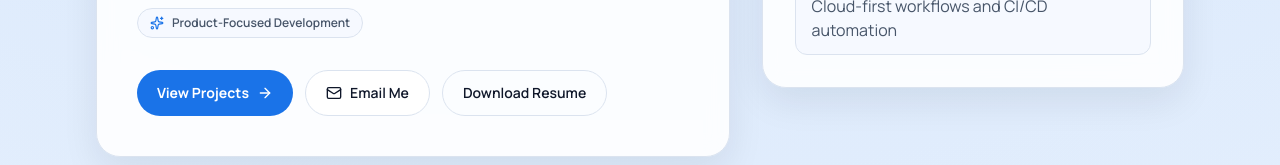
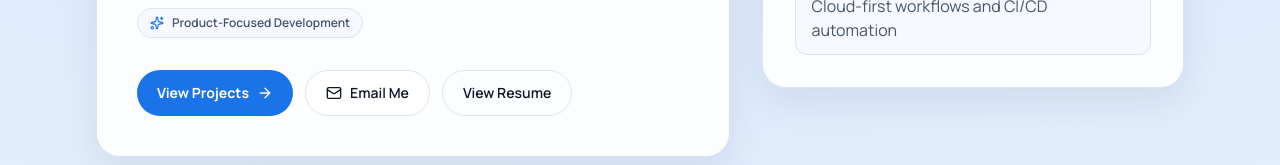
Before and after one commit to shivamkr1353/myportfolio, a React (Vite) app: page / in a window 1280 px wide. Shown: the part 635-800 px from the top of the page. Built offline with nearby package versions, Linux system fonts and the light colour scheme.

Commit message:
Open resume in browser instead of download

```diff
--- a/src/App.jsx
+++ b/src/App.jsx
@@ -352,11 +352,12 @@ function App() {
                 Email Me
               </a>
               <a
-                href="/Shivam_Resume.docx"
-                download
+                href="/Shivam_Resume.pdf"
+                target="_blank"
+                rel="noopener noreferrer"
                 className="inline-flex items-center gap-2 rounded-full border border-[var(--line)] px-5 py-3 text-sm font-semibold text-[var(--text)] transition hover:border-[var(--primary)] hover:text-[var(--primary-strong)]"
               >
-                Download Resume
+                View Resume
               </a>
             </div>
           </Motion.div>
```
